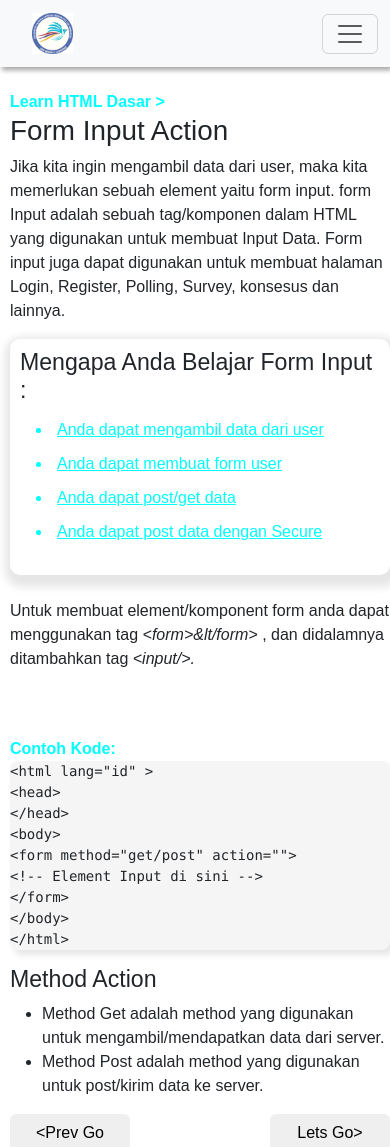
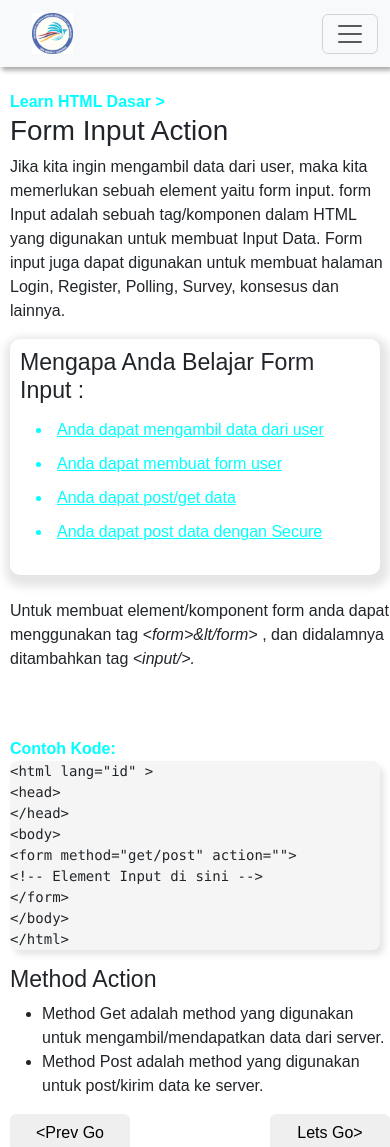
Before and after one commit to Tri69/Web-Kirti, a React (Vite) app: page /materi/html in a window 390 px wide. Shown: the top 1147 px of the page. Built offline with nearby package versions, Linux system fonts and the light colour scheme.

Commit message:
Update sidebar.css

```diff
--- a/src/Pages/Materi/sidebar.css
+++ b/src/Pages/Materi/sidebar.css
@@ -1,4 +1,4 @@
- .container-side1{
+.container-side1{
             background: whitesmoke;font-family: sans-serif;
             width: 260px;position: fixed;margin-top:65px;
             box-shadow: 8px 8px 7px rgba(0, 0, 0 ,.2);
@@ -47,6 +47,12 @@
 		.container-side1{
 			display:none;
 		}
+		.section-card1{
+			margin-right:10px;
+		}
+		.card-code1{
+			margin-right:10px;
+		}
             .side-ul{
                 display: none;
             }
```
